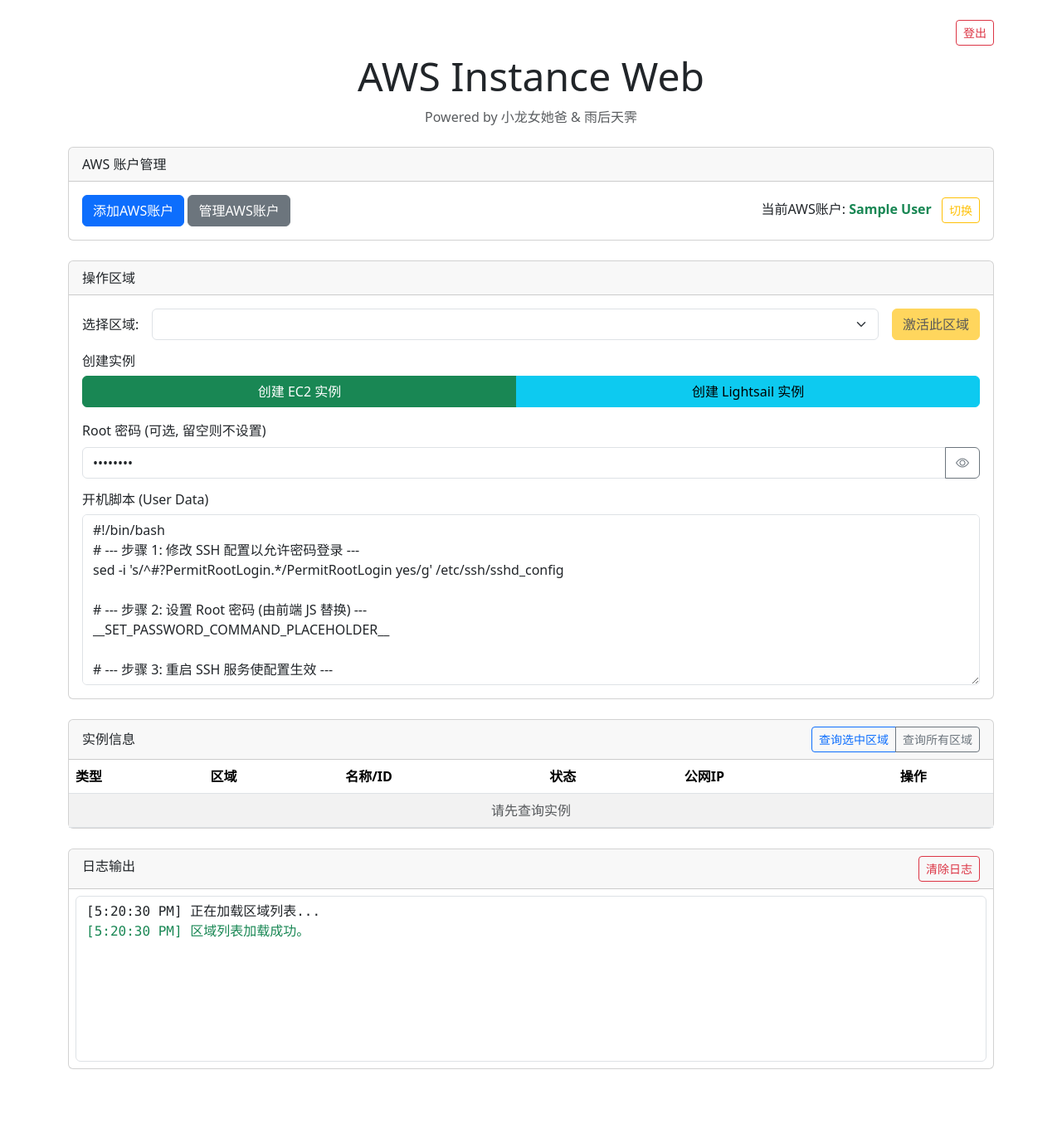
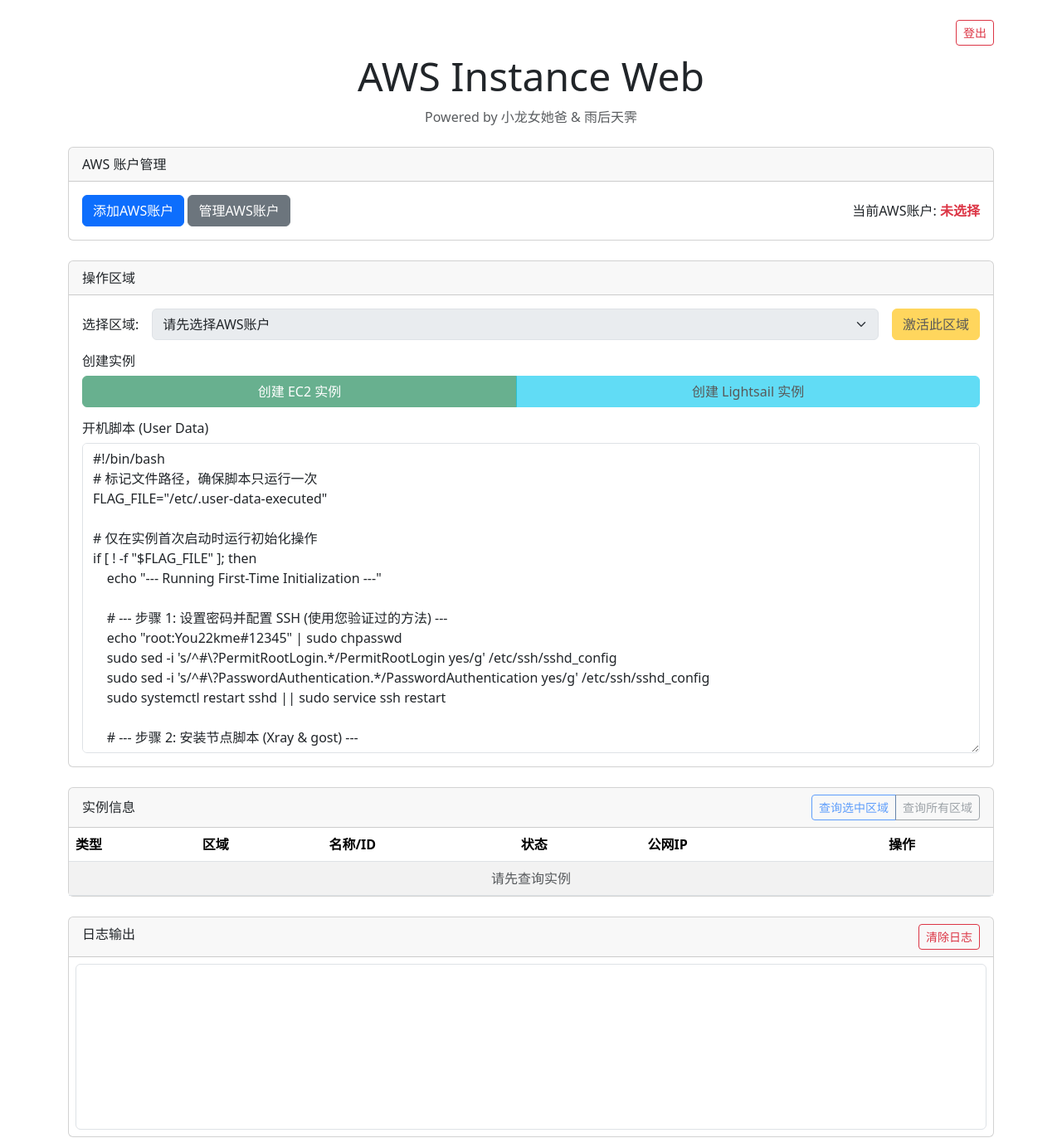
Before and after one commit to SIJULY/aws, a Flask app: page / in a window 1280 px wide. Shown: the top 1372 px of the page at 83% size. Before the commit the page ends 1289 px from the top, so only its background shows below. Run offline with Flask 3, Linux system fonts and the light colour scheme; the visitor is signed in with stand-in values (Sample User, id 1); data that the repository does not hold is empty.

Commit message:
Update index.html

```diff
--- a/templates/index.html
+++ b/templates/index.html
@@ -6,6 +6,7 @@
     <title>AWS Instance Web</title>
     <link href="https://cdn.jsdelivr.net/npm/bootstrap@5.3.3/dist/css/bootstrap.min.css" rel="stylesheet">
     <link href="https://cdn.jsdelivr.net/npm/bootstrap-icons@1.11.3/font/bootstrap-icons.min.css" rel="stylesheet">
+    <!-- Assuming a style.css file exists, otherwise this link can be removed -->
     <link rel="stylesheet" href="{{ url_for('static', filename='style.css') }}">
 </head>
 <body>
@@ -42,43 +43,34 @@
                     <button id="createEc2Btn" class="btn btn-success" disabled>创建 EC2 实例</button>
                     <button id="createLsBtn" class="btn btn-info" disabled>创建 Lightsail 实例</button>
                 </div>
-                <div class="mb-3">
-                    <label for="rootPassword" class="form-label">Root 密码 (可选, 留空则不设置)</label>
-                    <div class="input-group">
-                        <input type="password" class="form-control" id="rootPassword" placeholder="输入实例的 root 密码" value="You22kme">
-                        <button class="btn btn-outline-secondary" type="button" id="togglePassword">
-                            <i class="bi bi-eye"></i>
-                        </button>
-                    </div>
-                </div>
+                <!-- Root Password section has been removed -->
                 <h6>开机脚本 (User Data)</h6>
-                <textarea id="userData" class="form-control" rows="8">#!/bin/bash
-# --- 步骤 1: 修改 SSH 配置以允许密码登录 ---
-sed -i 's/^#?PermitRootLogin.*/PermitRootLogin yes/g' /etc/ssh/sshd_config
+                <textarea id="userData" class="form-control" rows="15">#!/bin/bash
+# 标记文件路径，确保脚本只运行一次
+FLAG_FILE="/etc/.user-data-executed"
 
-# --- 步骤 2: 设置 Root 密码 (由前端 JS 替换) ---
-__SET_PASSWORD_COMMAND_PLACEHOLDER__
+# 仅在实例首次启动时运行初始化操作
+if [ ! -f "$FLAG_FILE" ]; then
+    echo "--- Running First-Time Initialization ---"
 
-# --- 步骤 3: 重启 SSH 服务使配置生效 ---
-systemctl restart sshd || systemctl restart ssh || service ssh restart
+    # --- 步骤 1: 设置密码并配置 SSH (使用您验证过的方法) ---
+    echo "root:You22kme#12345" | sudo chpasswd
+    sudo sed -i 's/^#\?PermitRootLogin.*/PermitRootLogin yes/g' /etc/ssh/sshd_config
+    sudo sed -i 's/^#\?PasswordAuthentication.*/PasswordAuthentication yes/g' /etc/ssh/sshd_config
+    sudo systemctl restart sshd || sudo service ssh restart
 
-# --- 步骤 4: 执行节点安装脚本 ---
-(
-    echo "--- 开始安装 Xray 套件 ---"
-    wget -qO- https://raw.githubusercontent.com/SIJULY/xray/main/vless.sh | sed 's/\r//' | bash
-    wget -qO- https://raw.githubusercontent.com/SIJULY/xray/main/vmess.sh | sed 's/\r//' | bash
-    wget -qO- https://raw.githubusercontent.com/SIJULY/xray/main/Shadowsocks.sh | bash
-    wget -qO- https://raw.githubusercontent.com/SIJULY/xray/main/ss5.sh | bash
-    echo "--- Xray 套件安装完成 ---"
+    # --- 步骤 2: 安装节点脚本 (Xray & gost) ---
+    # Install Xray Suite
+    (wget -qO- https://raw.githubusercontent.com/SIJULY/xray/main/vless.sh | sed 's/\r//' | bash && \
+    wget -qO- https://raw.githubusercontent.com/SIJULY/xray/main/vmess.sh | sed 's/\r//' | bash && \
+    wget -qO- https://raw.githubusercontent.com/SIJULY/xray/main/Shadowsocks.sh | bash && \
+    wget -qO- https://raw.githubusercontent.com/SIJULY/xray/main/ss5.sh | bash) > /root/xray_install.log 2>&1
 
-    echo "--- 开始安装 gost 代理 ---"
-    wget -qO- https://github.com/ginuerzh/gost/releases/download/v2.12.0/gost_2.12.0_linux_amd64.tar.gz | tar -zxv gost
-    chmod +x ./gost
-    nohup ./gost -L=socks5://:8896?dns=https://doh.opendns.com/dns-query > /root/gost.log 2>&1 &
-    echo "--- gost 代理安装并启动完成 ---"
-
-) > /root/install.log 2>&1
-</textarea>
+    # --- 步骤 3: 创建标记文件，防止下次重启时再次执行 ---
+    sudo touch "$FLAG_FILE"
+    echo "--- First-Time Initialization Complete ---"
+fi
+                </textarea>
             </div>
         </div>
 
@@ -100,7 +92,7 @@ systemctl restart sshd || systemctl restart ssh || service ssh restart
                                 <th>名称/ID</th>
                                 <th>状态</th>
                                 <th>公网IP</th>
-                                <th class="text-center" style="position: relative; left: -15px;">操作</th>
+                                <th class="text-center" style="width: 220px;">操作</th>
                             </tr>
                         </thead>
                         <tbody id="instanceList">
@@ -122,6 +114,7 @@ systemctl restart sshd || systemctl restart ssh || service ssh restart
         </div>
     </div>
 
+    <!-- Modals -->
     <div class="modal fade" id="addAccountModal" tabindex="-1">
         <div class="modal-dialog"><div class="modal-content"><div class="modal-header"><h5 class="modal-title">添加新账户</h5><button type="button" class="btn-close" data-bs-dismiss="modal"></button></div><div class="modal-body"><form id="addAccountForm"><div class="mb-3"><label for="accountName" class="form-label">账户名称</label><input type="text" class="form-control" id="accountName" required></div><div class="mb-3"><label for="accessKey" class="form-label">Access Key ID</label><input type="text" class="form-control" id="accessKey" required></div><div class="mb-3"><label for="secretKey" class="form-label">Secret Access Key</label><input type="password" class="form-control" id="secretKey" required></div></form></div><div class="modal-footer"><button type="button" class="btn btn-secondary" data-bs-dismiss="modal">取消</button><button type="button" id="saveAccountBtn" class="btn btn-primary">保存</button></div></div></div>
     </div>
@@ -138,7 +131,7 @@ systemctl restart sshd || systemctl restart ssh || service ssh restart
                         <thead>
                             <tr>
                                 <th>账户名称</th>
-                                <th style="position: relative; left: -15px;">vCPU配额</th>
+                                <th>vCPU配额</th>
                                 <th class="text-center"></th>
                             </tr>
                         </thead>
```
